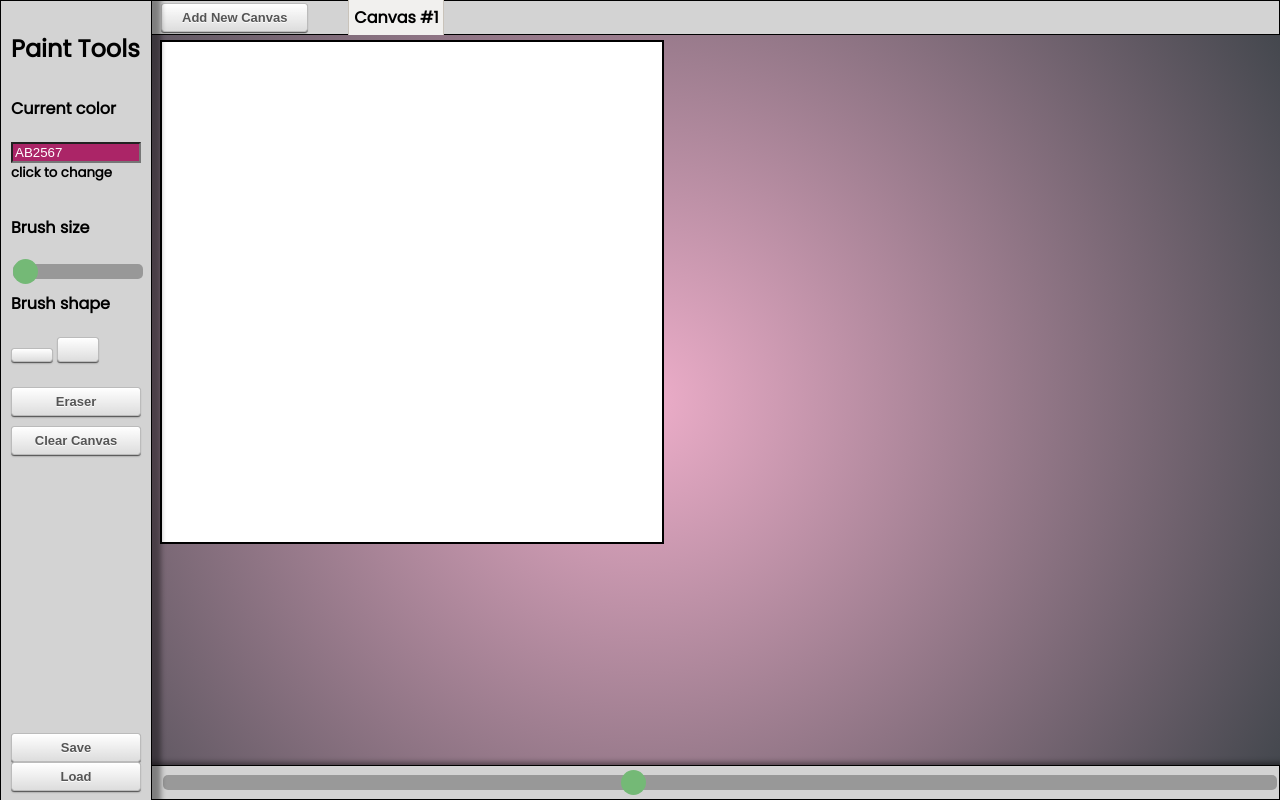
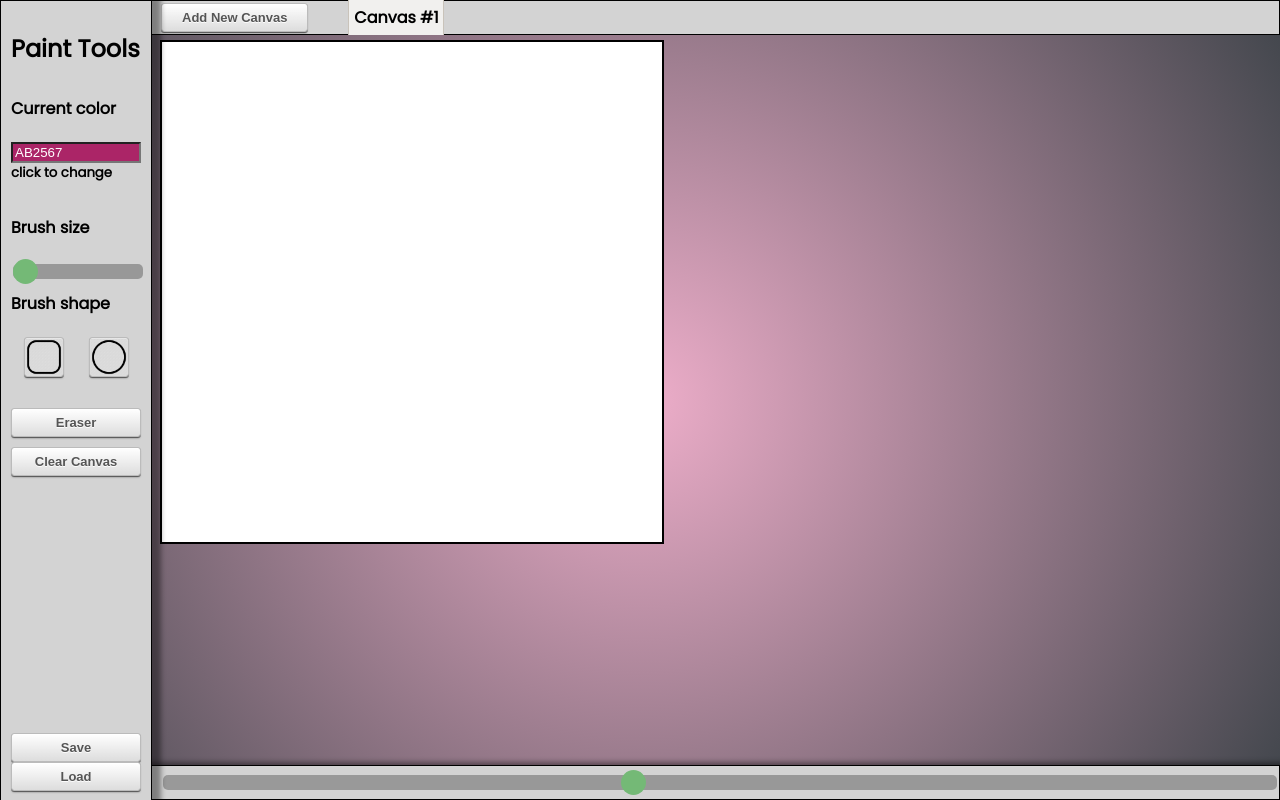
Before and after one commit to Yanivba18/Paint-95, a plain HTML site: page index.html in a window 1280 px wide. Drawn offline with nearby package versions, Linux system fonts and the light colour scheme.

Commit message:
Added functionality for circle and square shape

```diff
--- a/css/mystyle.css
+++ b/css/mystyle.css
@@ -100,6 +100,11 @@ ul#tabs li a.selected {
     flex-direction: column;
 }
 
+.flex-space-around {
+    display: flex;
+    justify-content: space-around;
+}
+
 .canvas {
     border: 2px solid black;
     background-color: white;
@@ -114,11 +119,8 @@ ul#tabs li a.selected {
     position: absolute;
 }
 
-.dot {
-    height: 25px;
-    width: 25px;
+.box-draw.circle {
     border-radius: 50%;
-    display: inline-block;
 }
 
 .clickable {
@@ -231,6 +233,24 @@ ul#tabs li a.selected {
     padding: 4px 12px;
 }
 
+.w-40-h-40 {
+    width: 40px;
+    height: 40px;
+}
+
+.bg-box {
+    background-image: url(../img/rounded_square-512.png);
+    background-repeat: no-repeat;
+    background-size: contain;
+    padding: 0!important;
+}
+
+.dot {
+    background-image: url(../img/circle-512.png);
+    background-size: contain;
+    padding: 0!important;
+}
+
 .shadow {
     -webkit-box-shadow: 3px 3px 5px 6px rgba(0, 0, 0, 0.4);
     /* Safari 3-4, iOS 4.0.2 - 4.2, Android 2.3+ */
--- a/js/myscript.js
+++ b/js/myscript.js
@@ -6,6 +6,7 @@
     let tabLinks = [];
     let canvasDivs = [];
     let tabsNum = 1;
+    let drawShape = 'box-draw';
 
     let main = () => {
         $(window).on('load', () => { init() })
@@ -35,15 +36,10 @@
             tabLinks[id].onclick = showTab;
             tabLinks[id].onfocus = function () { this.blur() };
             if (id == canvasId) tabLinks[id].className = 'selected';
-            // i++;
         }
-
-        // Hide all content divs except the first
-        // var i = 0;
 
         for (var id in canvasDivs) {
             if (id != canvasId) canvasDivs[id].className = 'canvas hide';
-            // i++;
         }
     }
 
@@ -116,7 +112,14 @@
                 e.preventDefault();
                 closeTab(e);
             // }
+        });
+        $('#square').click(() => {drawShape = 'box-draw'});
+        $('#circle').click(() => {drawShape = 'box-draw circle'})
+
+        document.body.addEventListener('contextmenu', function(e) {
+            e.preventDefault();
         })
+
     }
 
     let modal = (function () {
@@ -313,7 +316,7 @@
         let x = eVar.clientX;
         let y = eVar.clientY;
         let box = document.createElement("div");
-        box.className = `box-draw`;
+        box.className = `${drawShape}`;
         box.style.backgroundColor = color;
         box.style.top = `${y}px`;
         box.style.left = `${x}px`;
```
Also changed, not shown: img/circle-512.png (added), img/rounded_square-512.png (added).
